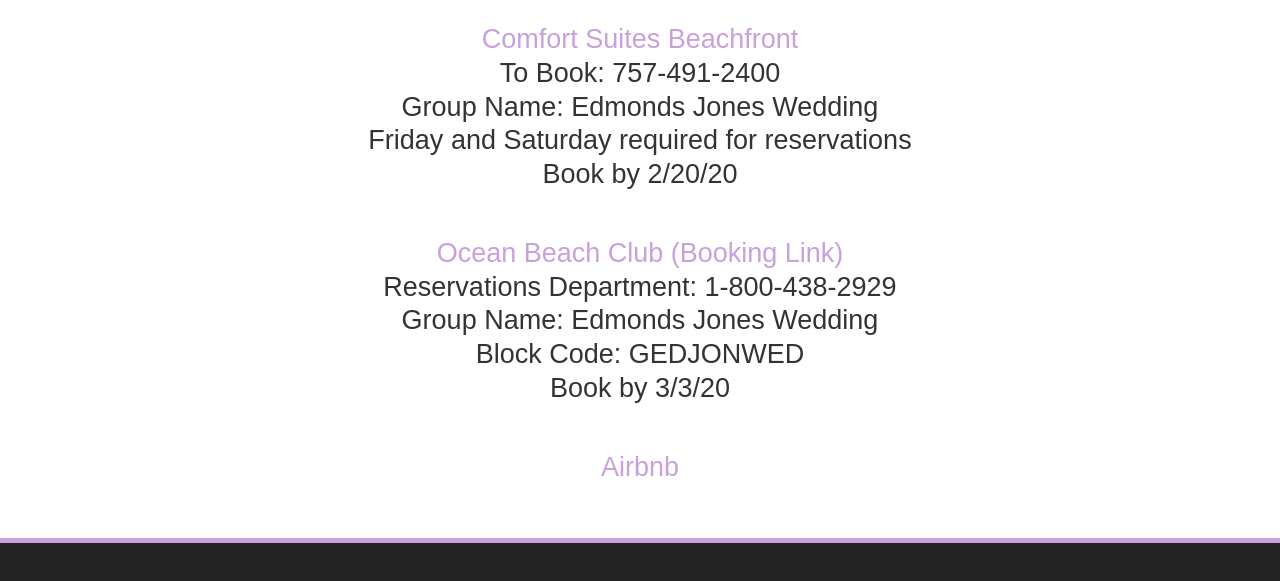
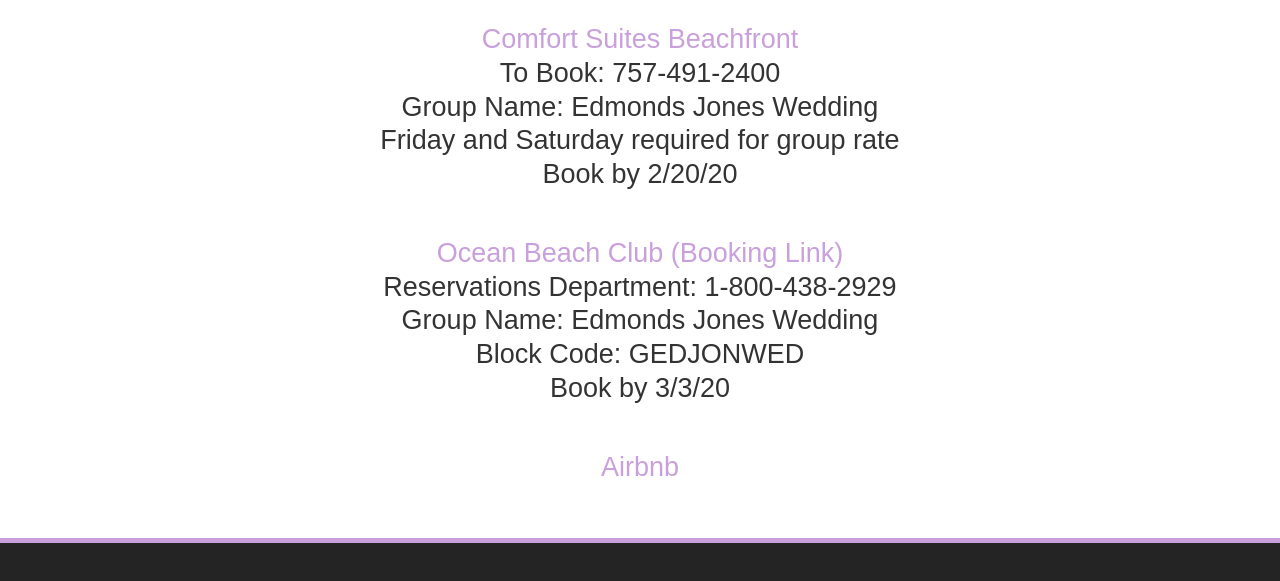
Before and after one commit to alexanderjones19/wedding-site, a Gatsby site: page /hotel in a window 1280 px wide. Shown: the part 221-802 px from the top of the page. Built offline with nearby package versions, Linux system fonts and the light colour scheme; Gatsby itself is replaced by a stand-in of ours; a web font is replaced by a local one.

Commit message:
updated hotel info

```diff
--- a/src/pages/hotel.js
+++ b/src/pages/hotel.js
@@ -25,7 +25,7 @@
             Group Name: Edmonds Jones Wedding
           </h4>
           <h4 className={`subtitle is-4 is-size-6-mobile ${hotelStyles.textContent} ${hotelStyles.marginBottom}`}>
-            Friday and Saturday required for reservations
+            Friday and Saturday required for group rate
           </h4>
           <h4 className={`subtitle is-4 is-size-6-mobile ${hotelStyles.textContent}`}>
             Book by 2/20/20
```
